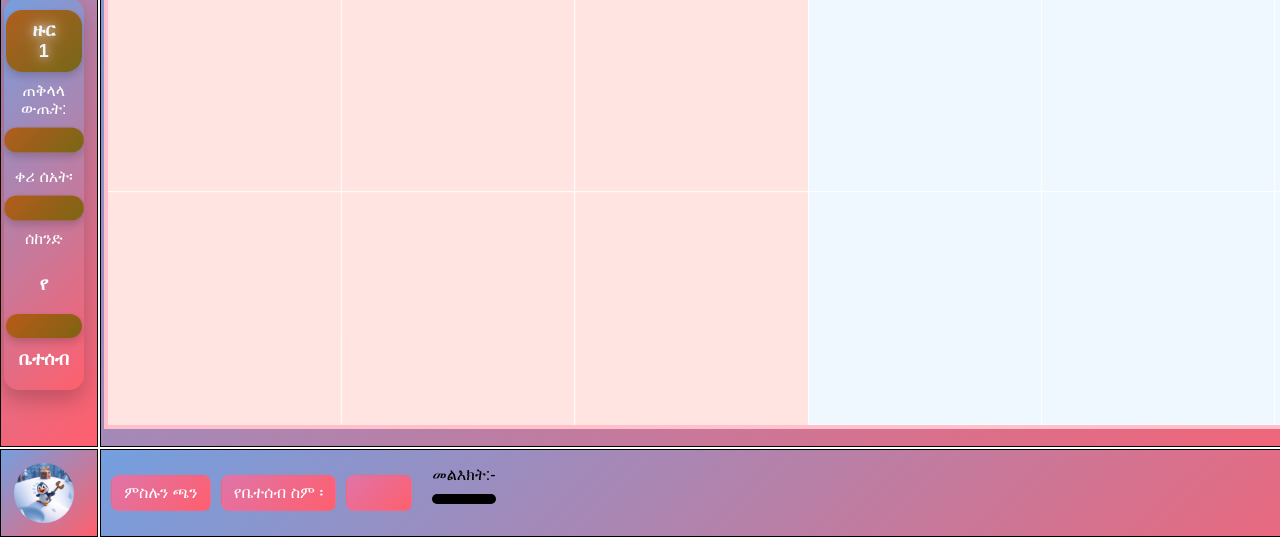
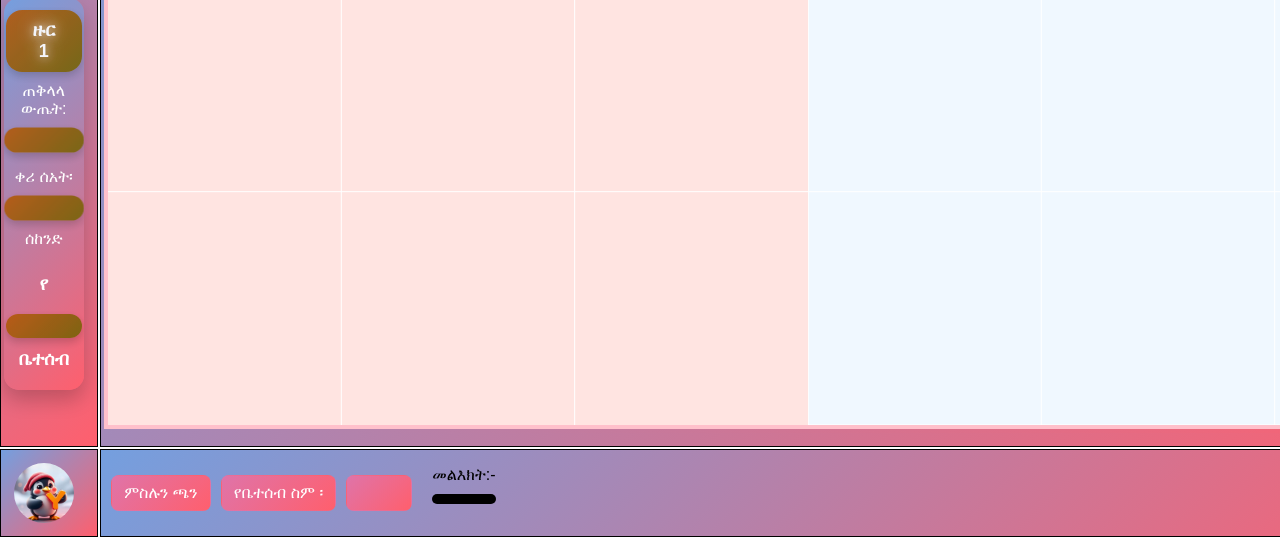
Before and after one commit to yosefbenti/Family-Entertainment, a plain HTML site: page index.html in a window 1280 px wide. Shown: the part 293-830 px from the top of the page. Drawn offline with Linux system fonts and the light colour scheme.

Commit message:
update 2 13 2025

```diff
--- a/index.html
+++ b/index.html
@@ -35,7 +35,7 @@
 
             </div>
             <div id="dcontainer">
-               <img  id="icon" src="penguin12.jpg" width="60px" height="60px" >
+               <img  id="icon" src="YPenguin.jpg" width="60px" height="60px" >
 
             </div>
             <div id="dcontainer">
```
Also changed, not shown: YPenguin.jpg (added).
